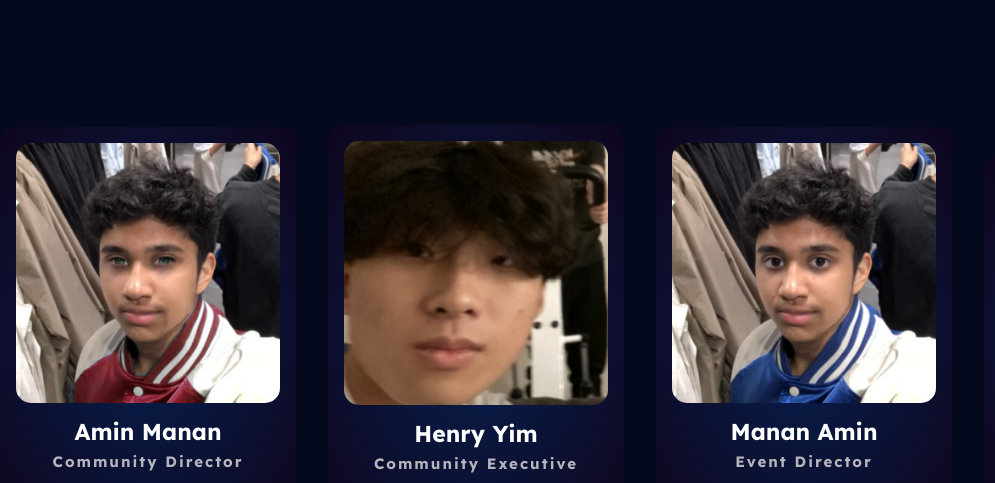
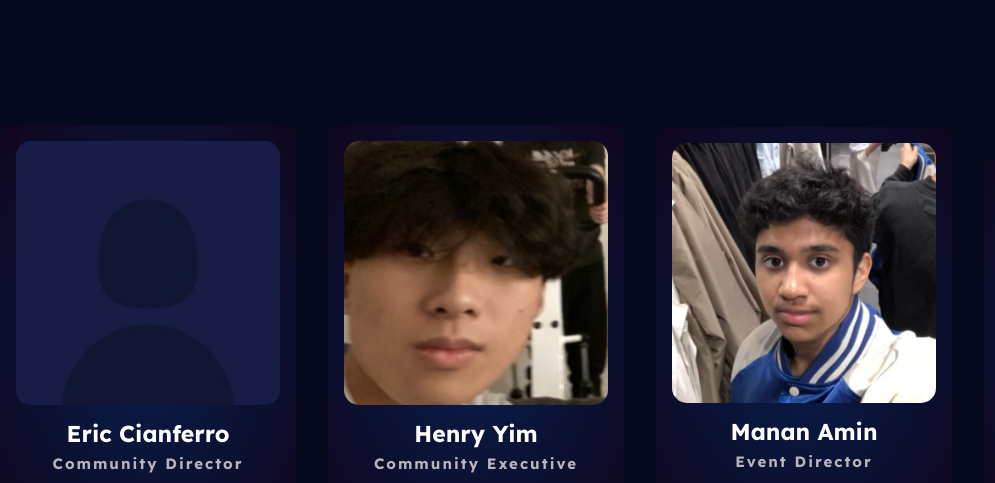
Before and after one commit to justinlam6/EdgeHacks, a plain HTML site: page index.html in a window 1280 px wide. Shown: the part 3119-3602 px from the top of the page, 0-995 px from the left. Drawn offline with nearby package versions, Linux system fonts and the light colour scheme; a script that the page names is missing.

Commit message:
Add files via upload

```diff
--- a/index.html
+++ b/index.html
@@ -483,8 +483,8 @@
 
         <div class="team-content" data-aos="fade-in">
           <div class="box" >
-            <img src="assets/amin.png" />
-            <h3>Amin Manan</h3>
+            <img src="assets/default.png" />
+            <h3>Eric Cianferro</h3>
             <h5>Community Director</h5>
             <div class="icons">
               <a href="" target="_blank"><i class="bi bi-linkedin"></i></a>
```
